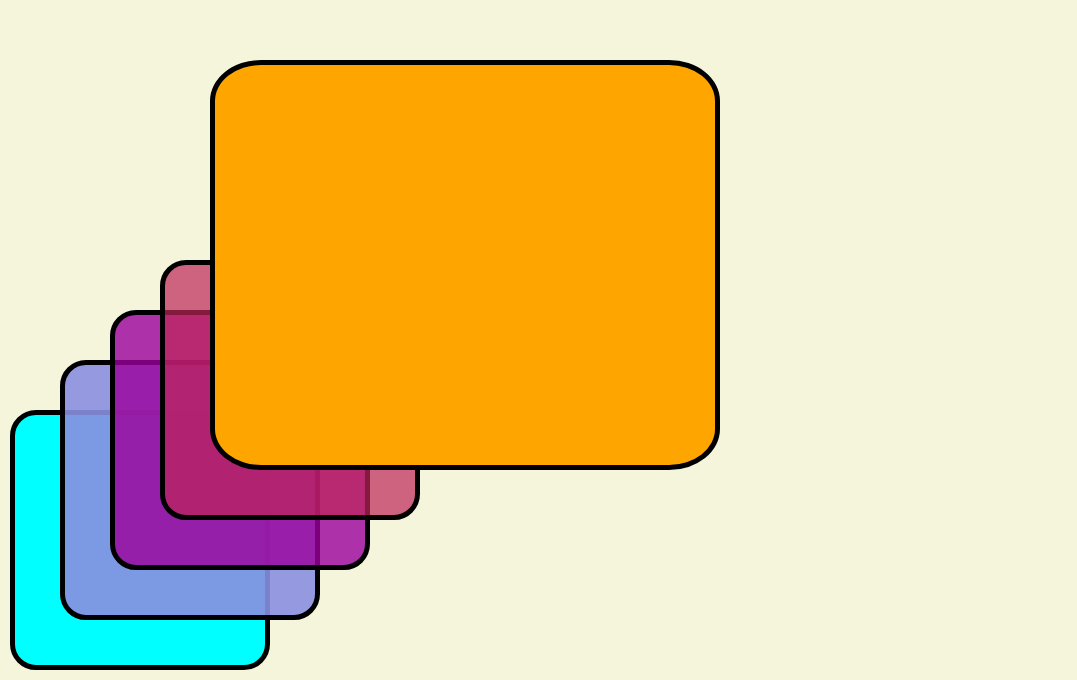
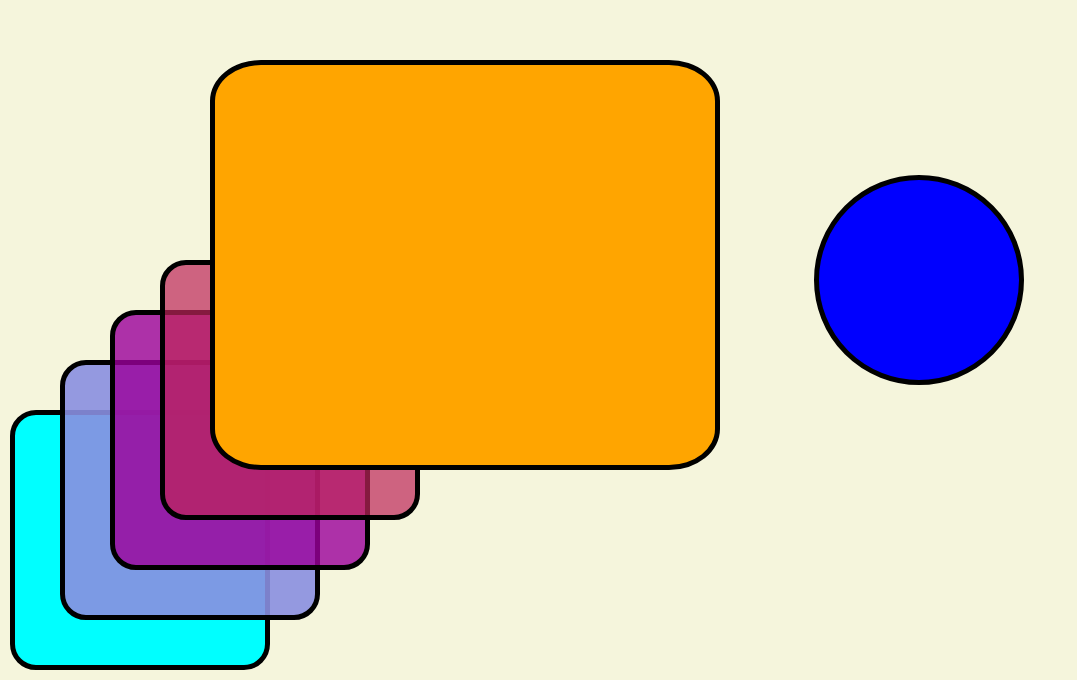
Before and after one commit to fReNOvucrar/boxes_css_practice, a plain HTML site: page index.html in a window 1280 px wide. Shown: the part 120-800 px from the top of the page, without its empty margins (0-1077 px from the left). Drawn offline with Linux system fonts and the light colour scheme.

```diff
--- a/index.html
+++ b/index.html
@@ -25,5 +25,8 @@
 
         </div>
     </div>
+    <div class="circle1-container">
+        <div class="circle1"></div>
+    </div>
 </body>
 </html>
--- a/style.css
+++ b/style.css
@@ -70,4 +70,28 @@
     height: 400px
 }
 
-@media
+.circle1-container {
+    display: flex;
+    justify-content: flex-end;
+    height: 100vh;
+    align-items: center;
+    position: relative;
+}
+
+@media (max-width: 1000px) {
+    .circle1 {
+        display: none;
+    }
+}
+
+@media (min-width: 1000px) {
+    .circle1 {
+        position: absolute;
+        margin: 20%;
+        width: 200px;
+        height: 200px;
+        border: 5px solid black;
+        border-radius: 50%;
+        background-color: blue;
+    }
+}
```
